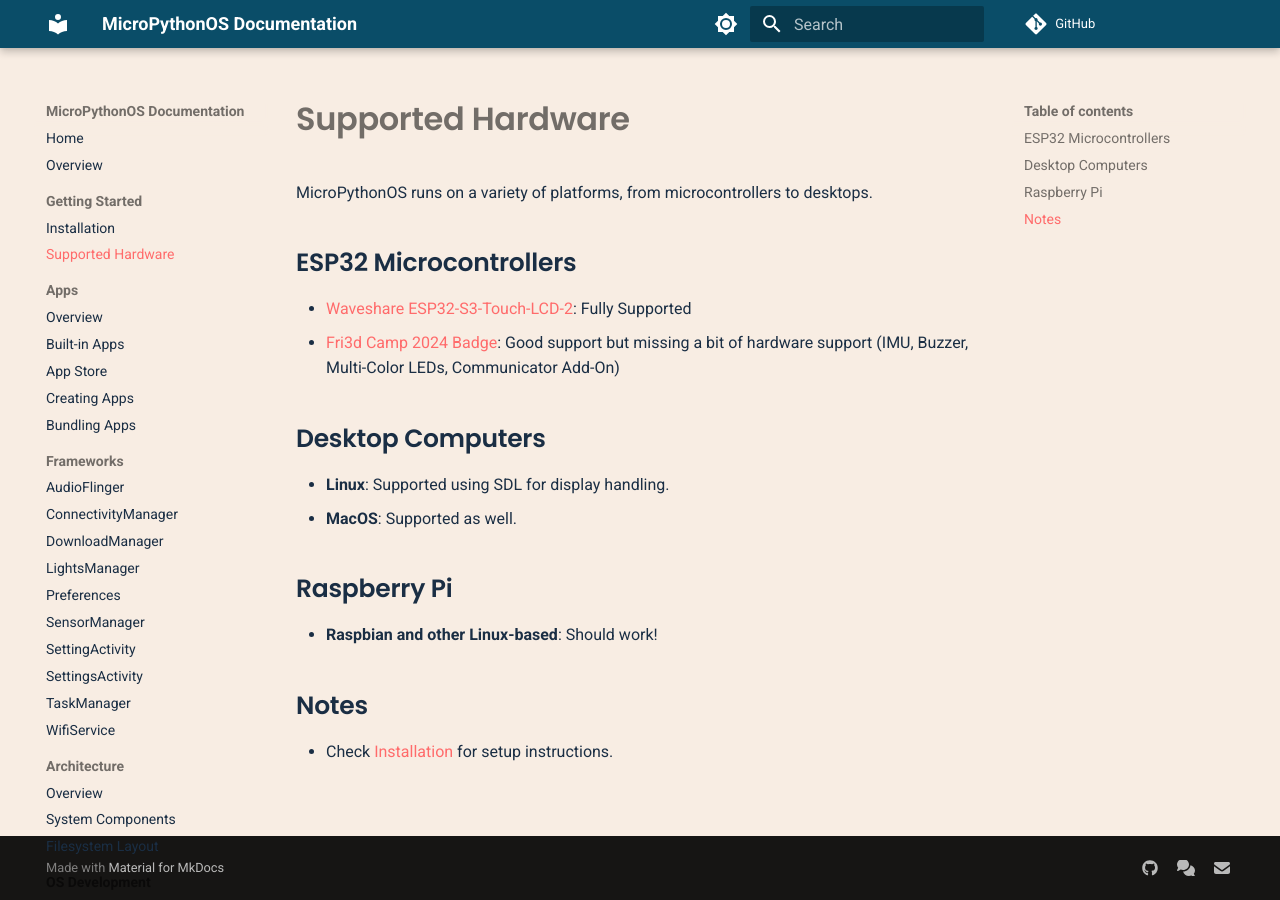
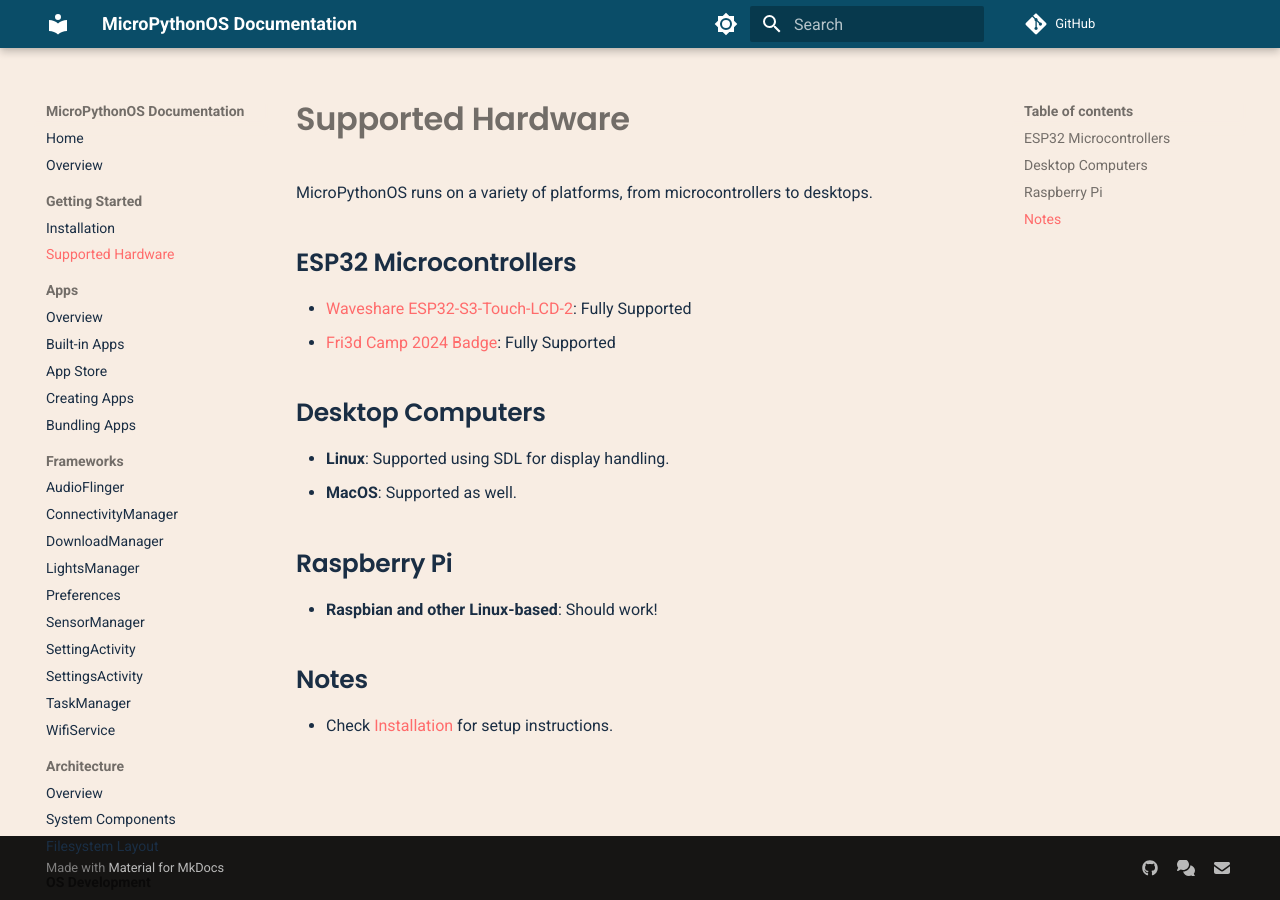
Before and after one commit to MicroPythonOS/docs, an MkDocs documentation site: the page built from docs/getting-started/supported-hardware.md, in a window 1280 px wide. Built offline with MkDocs 1.6.1 and Material for MkDocs 9.7.7, drawn with Linux system fonts in a browser that asks for light colours; comment, search, counter and statistics services are not loaded.

Commit message:
Update supported-hardware.md

```diff
--- a/docs/getting-started/supported-hardware.md
+++ b/docs/getting-started/supported-hardware.md
@@ -5,7 +5,7 @@ MicroPythonOS runs on a variety of platforms, from microcontrollers to desktops.
 ## ESP32 Microcontrollers
 
 - [Waveshare ESP32-S3-Touch-LCD-2](https://www.waveshare.com/wiki/ESP32-S3-Touch-LCD-2): Fully Supported
-- [Fri3d Camp 2024 Badge](https://fri3d.be/badge/2024/): Good support but missing a bit of hardware support (IMU, Buzzer, Multi-Color LEDs, Communicator Add-On)
+- [Fri3d Camp 2024 Badge](https://fri3d.be/badge/2024/): Fully Supported
 
 ## Desktop Computers
 
```
